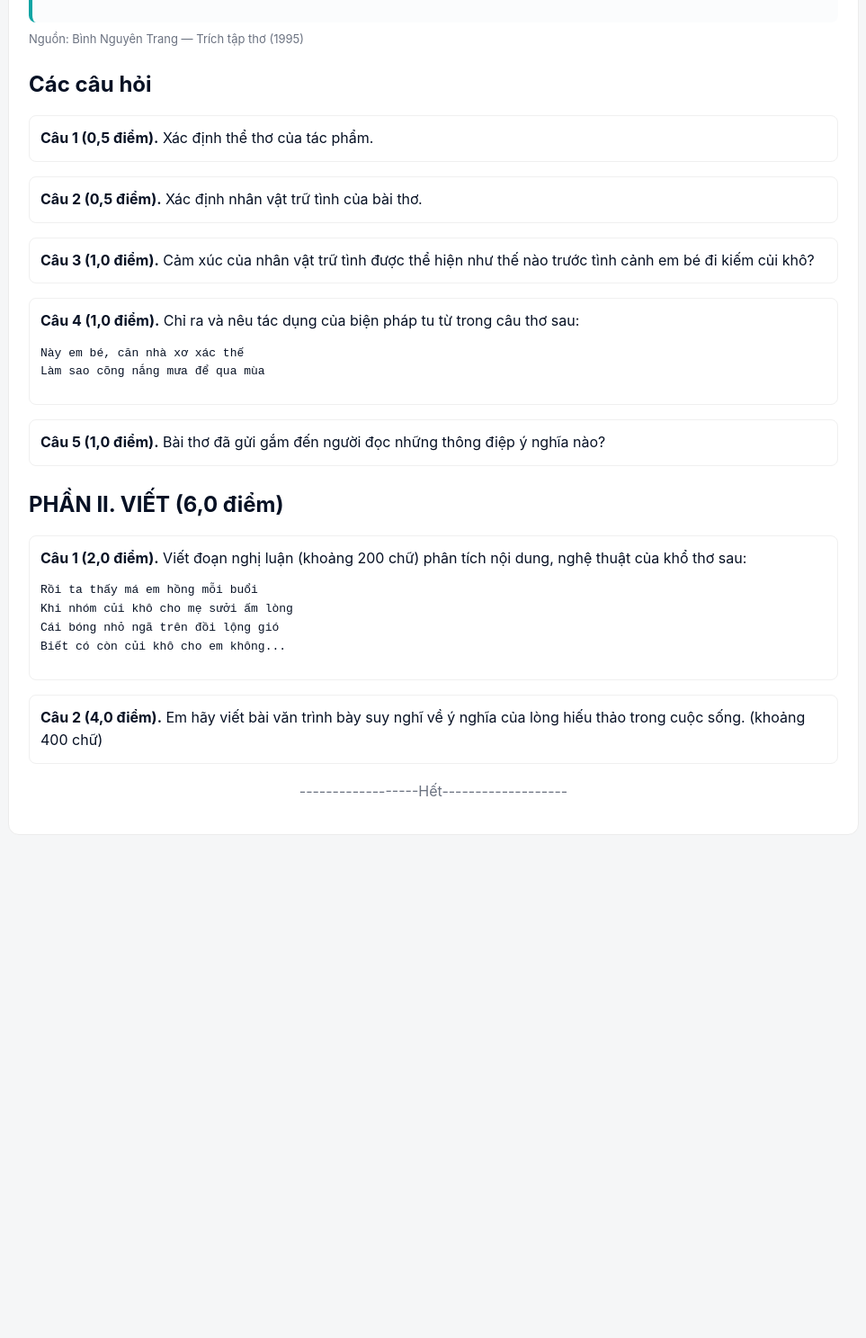
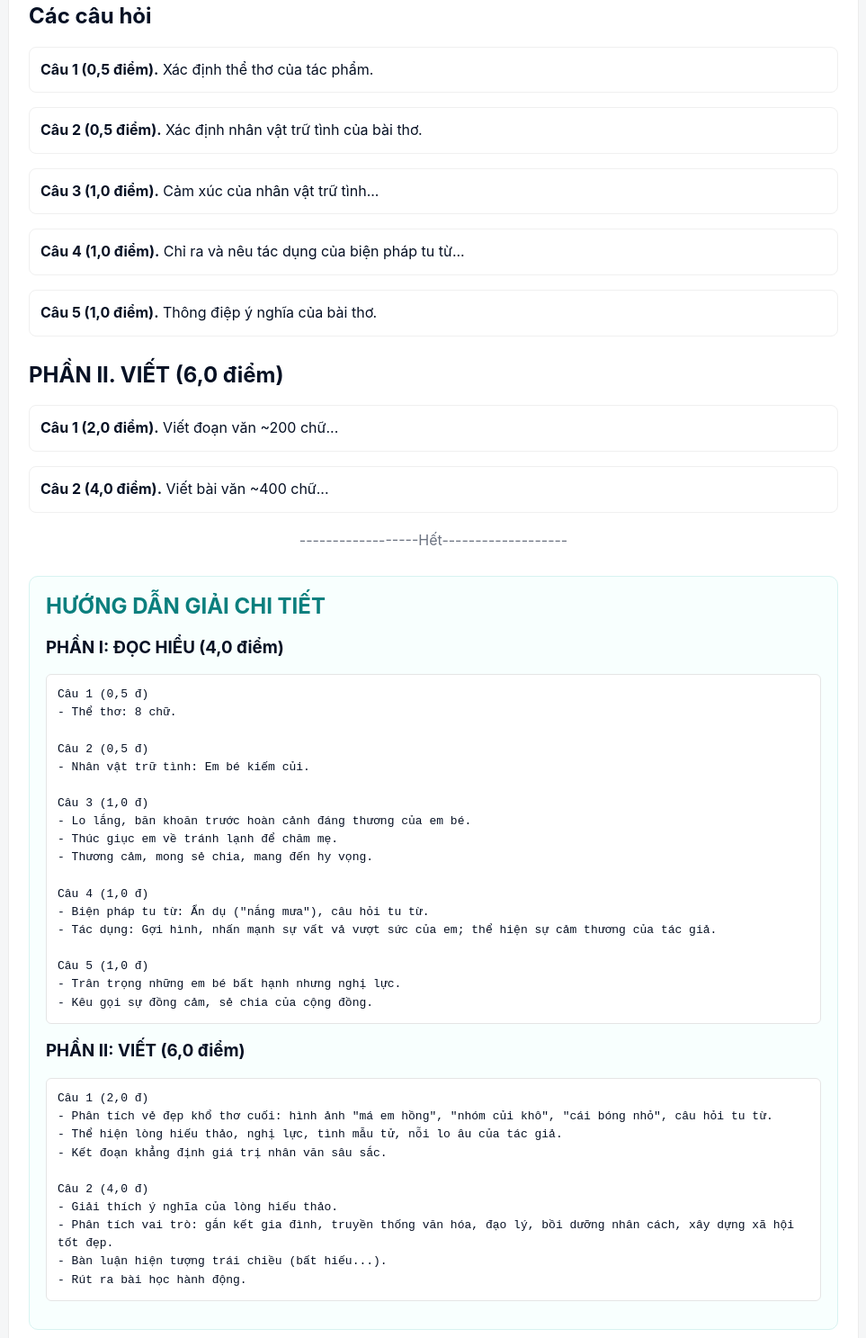
Before and after one commit to tuan1232/khodeonthivao10-hocvancungcooanhh, a plain HTML site: page bai3.html in a window 1280 px wide. Shown: the part 1113-2600 px from the top of the page at 90% size, without its empty margins (158-1121 px from the left). Before the commit the page ends 2081 px from the top, so only its background shows below. Drawn offline with Linux system fonts and the light colour scheme.

Commit message:
Update bai3.html

```diff
--- a/bai3.html
+++ b/bai3.html
@@ -3,7 +3,7 @@
 <head>
 <meta charset="utf-8">
 <meta name="viewport" content="width=device-width,initial-scale=1">
-<title>Bài 3 - Em bé trong mùa củi khô — Bài tập</title>
+<title>Bài 3 - Em bé trong mùa củi khô — Bài tập + Hướng dẫn</title>
 <style>
 :root{--bg:#f5f6f7;--card:#fff;--accent:#0ea5a4;--muted:#6b7280;--max:900px}
 body{font-family:Inter,system-ui,Segoe UI,Roboto,Arial;background:var(--bg);margin:0;padding:20px;color:#071124}
@@ -15,6 +15,10 @@ h1{margin:0;font-size:22px}
 .q{margin:16px 0;padding:12px;background:#fff;border:1px solid #f0f0f0;border-radius:8px;line-height:1.6}
 small.source{display:block;margin-top:10px;color:var(--muted);font-size:13px}
 h2{margin-top:28px}
+/* HƯỚNG DẪN */
+.guide-box{margin-top:30px;padding:18px;background:#f8fffe;border:1px solid #d7f3f1;border-radius:10px}
+.guide-box h2{margin-top:0;color:#0b7f7e}
+pre.answer{background:#fff;border:1px solid #e5e5e5;padding:12px;border-radius:6px;white-space:pre-wrap;line-height:1.55}
 </style>
 </head>
 <body>
@@ -29,8 +33,7 @@ h2{margin-top:28px}
     <h2>PHẦN I. ĐỌC HIỂU (4,0 điểm)</h2>
     <h3>Đọc bài thơ sau:</h3>
 
-    <article class="article">
-EM BÉ TRONG MÙA CỦI KHÔ
+    <article class="article">EM BÉ TRONG MÙA CỦI KHÔ
 (Bình Nguyên Trang)
 
 Này em bé thả chân trần trên cỏ
@@ -60,47 +63,67 @@ Biết có còn củi khô cho em không…
 
 (Lối về, Bình Nguyên Trang, NXB Hội Nhà văn, 1995)
 
-* Bình Nguyên Trang tên thật là Vũ Thị Quỳnh Trang (sinh 1977) tốt nghiệp Học viện Báo chí và Tuyên truyền Hà Nội, hiện chị công tác tại chuyên đề Văn nghệ công an của báo Công an nhân dân. Chị đã từng là một thành viên trong hội bút Hương đầu mùa của báo Hoa học trò.
+* Bình Nguyên Trang tên thật là Vũ Thị Quỳnh Trang (sinh 1977)...
     </article>
-    <small class="source">Nguồn: Bình Nguyên Trang — Trích tập thơ (1995) </small>
+    <small class="source">Nguồn: Bình Nguyên Trang — Trích tập thơ (1995)</small>
   </section>
 
   <section>
     <h2>Các câu hỏi</h2>
-
     <div class="q"><strong>Câu 1 (0,5 điểm).</strong> Xác định thể thơ của tác phẩm.</div>
-
     <div class="q"><strong>Câu 2 (0,5 điểm).</strong> Xác định nhân vật trữ tình của bài thơ.</div>
-
-    <div class="q"><strong>Câu 3 (1,0 điểm).</strong> Cảm xúc của nhân vật trữ tình được thể hiện như thế nào trước tình cảnh em bé đi kiếm củi khô?</div>
-
-    <div class="q"><strong>Câu 4 (1,0 điểm).</strong> Chỉ ra và nêu tác dụng của biện pháp tu từ trong câu thơ sau:
-<pre>Này em bé, căn nhà xơ xác thế
-Làm sao cõng nắng mưa để qua mùa</pre>
-    </div>
-
-    <div class="q"><strong>Câu 5 (1,0 điểm).</strong> Bài thơ đã gửi gắm đến người đọc những thông điệp ý nghĩa nào?</div>
+    <div class="q"><strong>Câu 3 (1,0 điểm).</strong> Cảm xúc của nhân vật trữ tình...</div>
+    <div class="q"><strong>Câu 4 (1,0 điểm).</strong> Chỉ ra và nêu tác dụng của biện pháp tu từ...</div>
+    <div class="q"><strong>Câu 5 (1,0 điểm).</strong> Thông điệp ý nghĩa của bài thơ.</div>
   </section>
 
   <section>
     <h2>PHẦN II. VIẾT (6,0 điểm)</h2>
-
-    <div class="q"><strong>Câu 1 (2,0 điểm).</strong>
-    Viết đoạn nghị luận (khoảng 200 chữ) phân tích nội dung, nghệ thuật của khổ thơ sau:
-<pre>Rồi ta thấy má em hồng mỗi buổi
-Khi nhóm củi khô cho mẹ sưởi ấm lòng
-Cái bóng nhỏ ngã trên đồi lộng gió
-Biết có còn củi khô cho em không...</pre>
-    </div>
-
-    <div class="q"><strong>Câu 2 (4,0 điểm).</strong>
-    Em hãy viết bài văn trình bày suy nghĩ về ý nghĩa của lòng hiếu thảo trong cuộc sống. (khoảng 400 chữ)
-    </div>
-
+    <div class="q"><strong>Câu 1 (2,0 điểm).</strong> Viết đoạn văn ~200 chữ...</div>
+    <div class="q"><strong>Câu 2 (4,0 điểm).</strong> Viết bài văn ~400 chữ...</div>
   </section>
 
   <p style="text-align:center;margin-top:20px;color:var(--muted)">------------------Hết-------------------</p>
 
+  <!-- HƯỚNG DẪN GIẢI -->
+  <div class="guide-box">
+    <h2>HƯỚNG DẪN GIẢI CHI TIẾT</h2>
+
+    <h3>PHẦN I: ĐỌC HIỂU (4,0 điểm)</h3>
+    <pre class="answer">Câu 1 (0,5 đ)
+- Thể thơ: 8 chữ.
+
+Câu 2 (0,5 đ)
+- Nhân vật trữ tình: Em bé kiếm củi.
+
+Câu 3 (1,0 đ)
+- Lo lắng, băn khoăn trước hoàn cảnh đáng thương của em bé.
+- Thúc giục em về tránh lạnh để chăm mẹ.
+- Thương cảm, mong sẻ chia, mang đến hy vọng.
+
+Câu 4 (1,0 đ)
+- Biện pháp tu từ: Ẩn dụ ("nắng mưa"), câu hỏi tu từ.
+- Tác dụng: Gợi hình, nhấn mạnh sự vất vả vượt sức của em; thể hiện sự cảm thương của tác giả.
+
+Câu 5 (1,0 đ)
+- Trân trọng những em bé bất hạnh nhưng nghị lực.
+- Kêu gọi sự đồng cảm, sẻ chia của cộng đồng.
+</pre>
+
+    <h3>PHẦN II: VIẾT (6,0 điểm)</h3>
+    <pre class="answer">Câu 1 (2,0 đ)
+- Phân tích vẻ đẹp khổ thơ cuối: hình ảnh "má em hồng", "nhóm củi khô", "cái bóng nhỏ", câu hỏi tu từ.
+- Thể hiện lòng hiếu thảo, nghị lực, tình mẫu tử, nỗi lo âu của tác giả.
+- Kết đoạn khẳng định giá trị nhân văn sâu sắc.
+
+Câu 2 (4,0 đ)
+- Giải thích ý nghĩa của lòng hiếu thảo.
+- Phân tích vai trò: gắn kết gia đình, truyền thống văn hóa, đạo lý, bồi dưỡng nhân cách, xây dựng xã hội tốt đẹp.
+- Bàn luận hiện tượng trái chiều (bất hiếu...).
+- Rút ra bài học hành động.
+</pre>
+  </div>
+
 </div>
 </body>
 </html>
```
